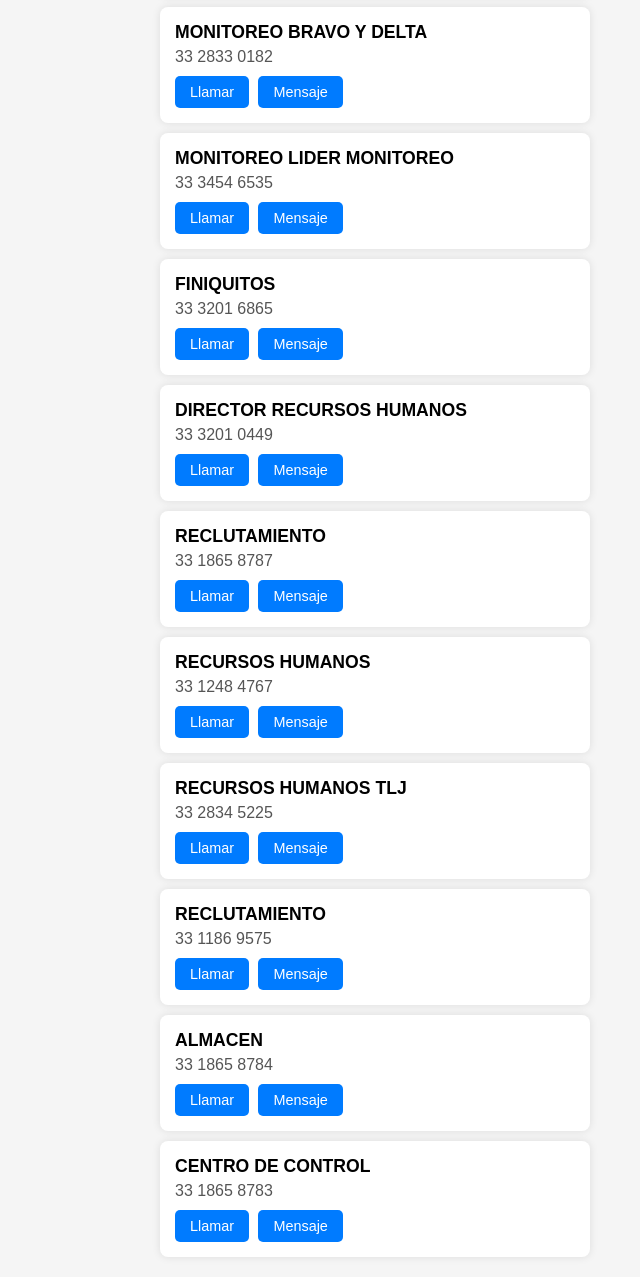
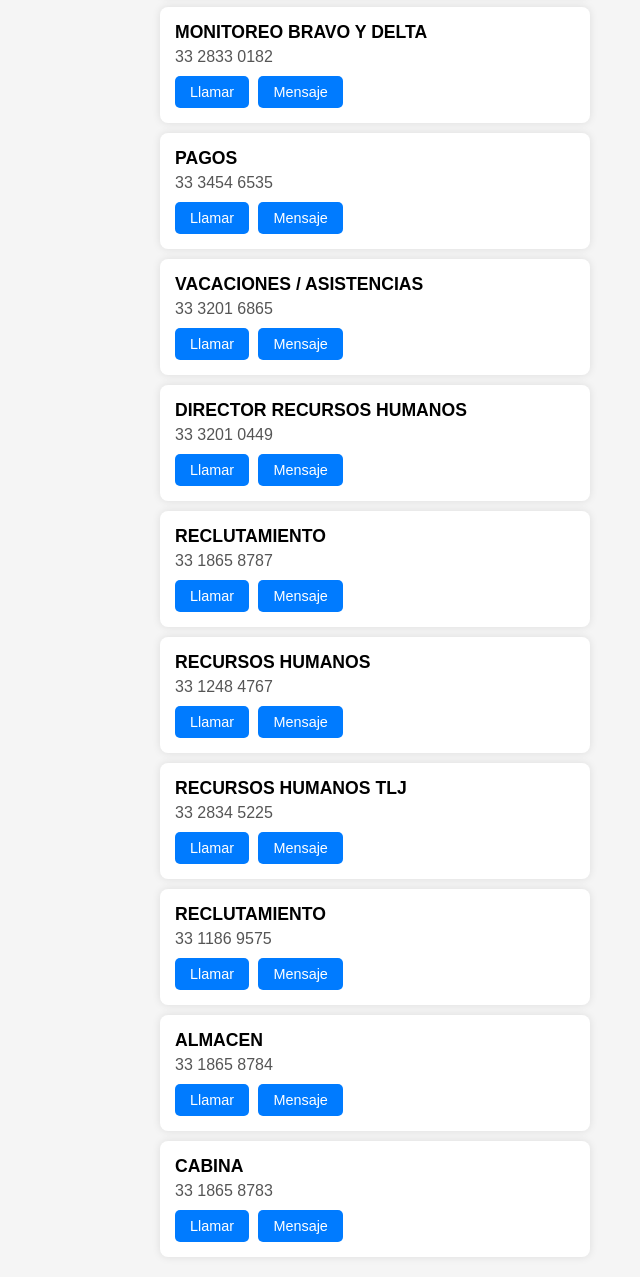
Before and after one commit to CesarvillaIb/directorio-contactos, a plain HTML site: page index.html in a window 1280 px wide. Shown: the part 199-1476 px from the top of the page, without its empty margins (265-905 px from the left). Drawn offline with Linux system fonts and the light colour scheme.

Commit message:
Update index.html

```diff
--- a/index.html
+++ b/index.html
@@ -35,14 +35,14 @@
 </div>
 
 <div class="contact">
-  <div class="name">MONITOREO LIDER MONITOREO</div>
+  <div class="name">PAGOS</div>
   <div class="phone">33 3454 6535</div>
   <button onclick="location.href='tel:+523334546535'">Llamar</button>
   <button onclick="location.href='sms:+523334546535'">Mensaje</button>
 </div>
 
 <div class="contact">
-  <div class="name">FINIQUITOS</div>
+  <div class="name">VACACIONES / ASISTENCIAS </div>
   <div class="phone">33 3201 6865</div>
   <button onclick="location.href='tel:+523332016865'">Llamar</button>
   <button onclick="location.href='sms:+523332016865'">Mensaje</button>
@@ -91,7 +91,7 @@
 </div>
 
 <div class="contact">
-  <div class="name">CENTRO DE CONTROL</div>
+  <div class="name">CABINA</div>
   <div class="phone">33 1865 8783</div>
   <button onclick="location.href='tel:+523318658783'">Llamar</button>
   <button onclick="location.href='sms:+523318658783'">Mensaje</button>
```
